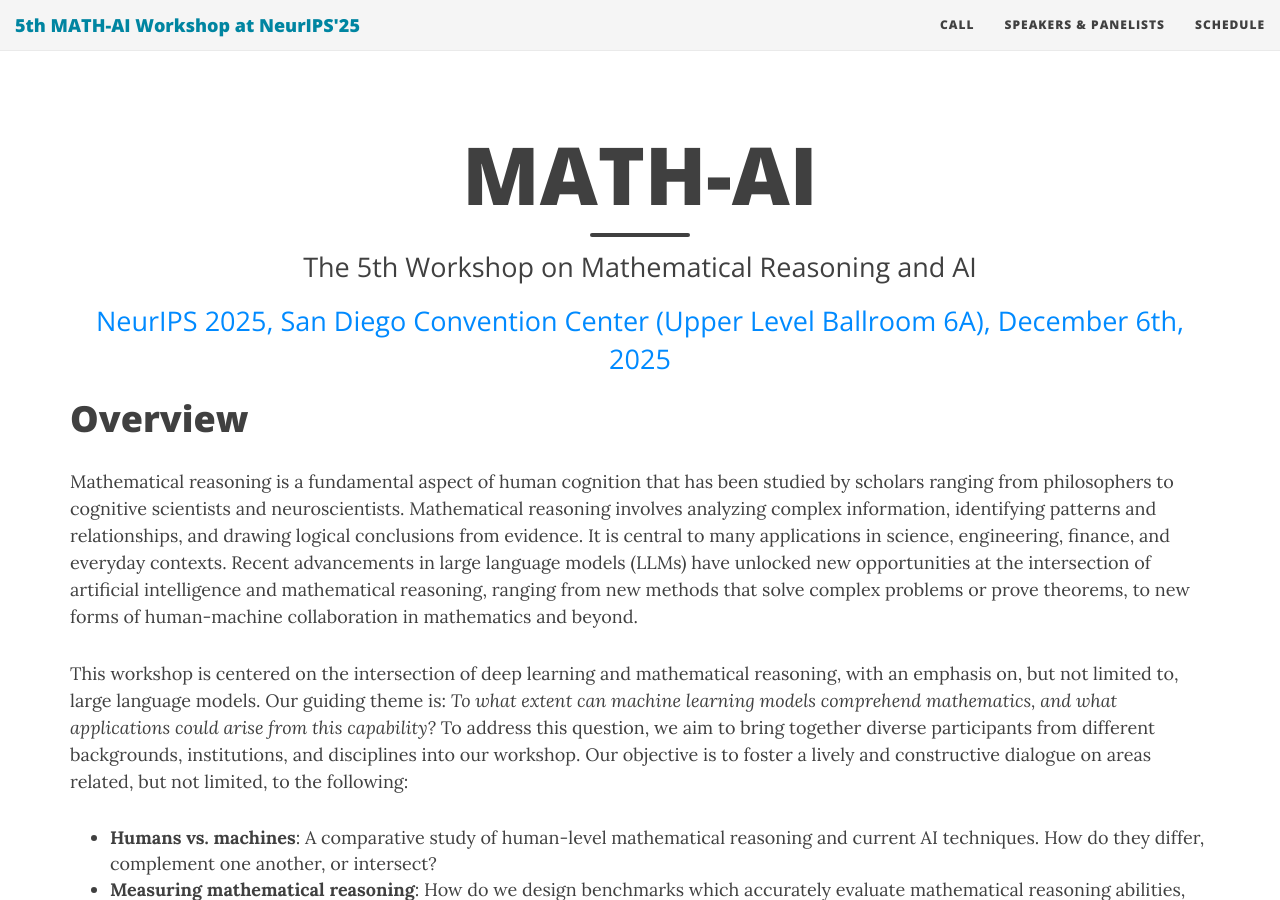
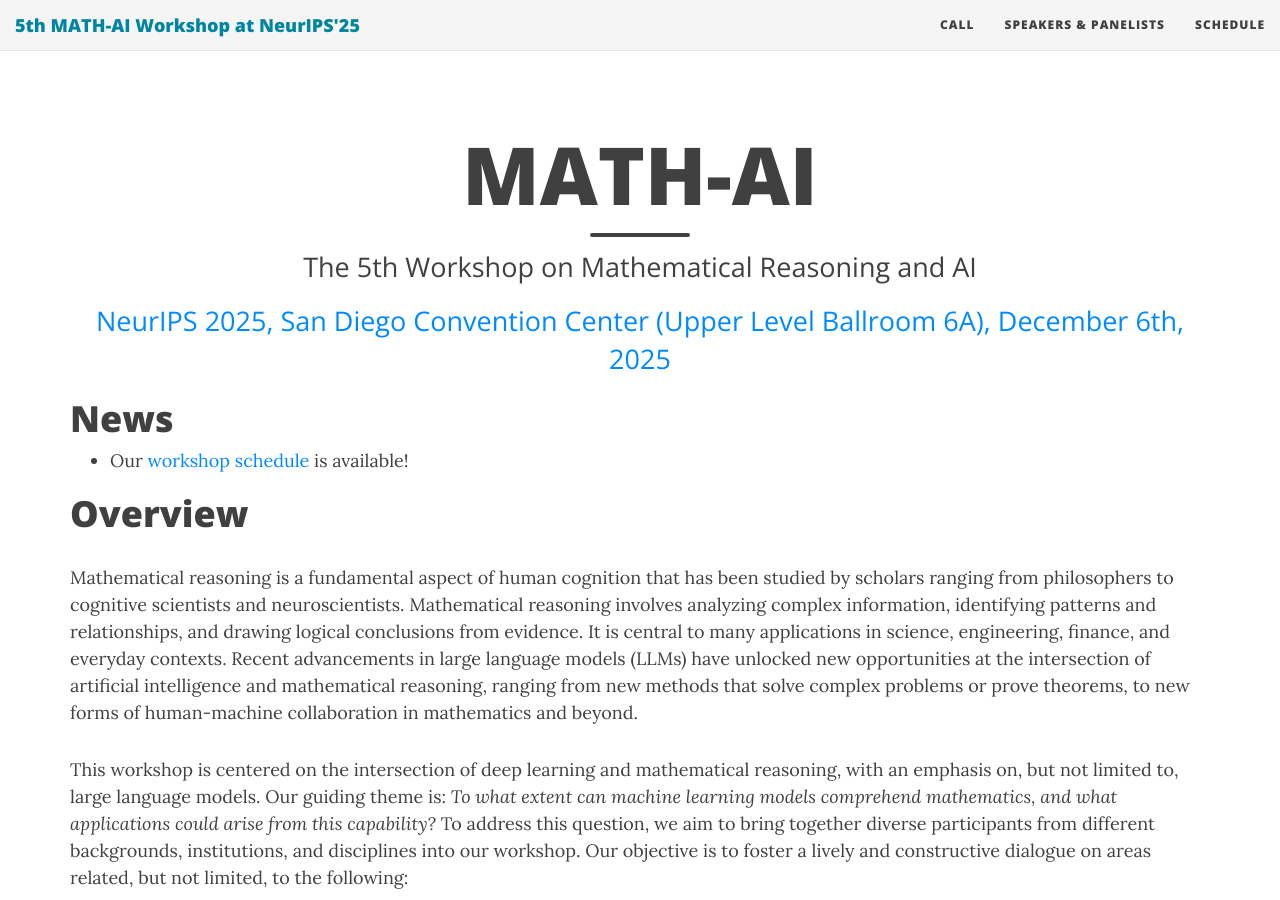
Before and after one commit to mathai2025/mathai2025.github.io, a Jekyll site: the page built from index.md, in a window 1280 px wide and 900 px high. Built offline with Jekyll 4.4.1, drawn with Linux system fonts in a browser that asks for light colours; nearby versions of some CDN libraries.

Commit message:
Update index.md

```diff
--- a/index.md
+++ b/index.md
@@ -14,7 +14,8 @@ use-site-title: true
 <div class="sharethis-inline-share-buttons"></div>
 <meta name="thumbnail" content="./img/neurips-logo-new.jpg" />
 
-
+# News
+* Our <a href="https://mathai2025.github.io/schedule/">workshop schedule</a> is available!
 
 
 
```
